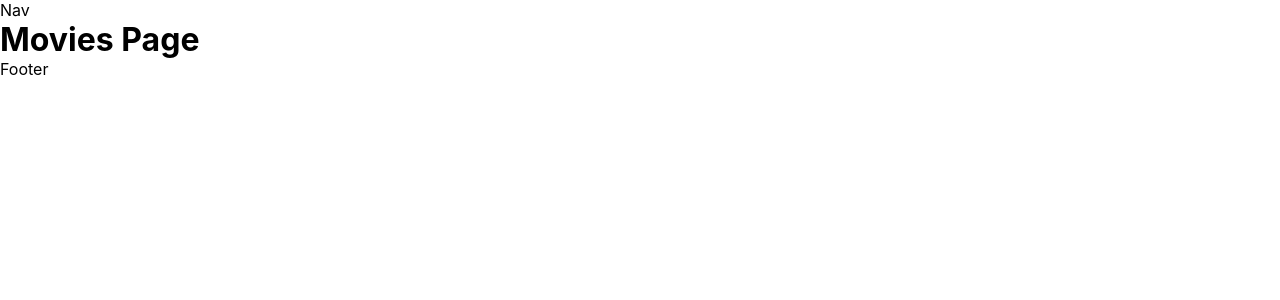
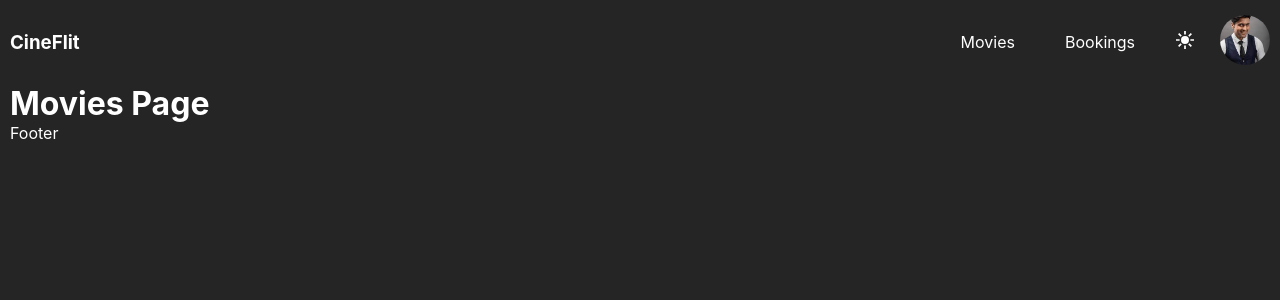
Before and after one commit to Dodul01/CineFlit, a React (Vite) app: page / in a window 1280 px wide. Shown: the top 300 px of the page. Built offline with nearby package versions, Linux system fonts and the light colour scheme.

Commit message:
Nav Bar Added

```diff
--- a/package.json
+++ b/package.json
@@ -14,6 +14,7 @@
     "match-sorter": "^6.3.3",
     "react": "^18.2.0",
     "react-dom": "^18.2.0",
+    "react-icons": "^5.0.1",
     "react-router-dom": "^6.21.3",
     "sort-by": "^1.2.0"
   },
--- a/src/App.css
+++ b/src/App.css
@@ -2,3 +2,27 @@
   margin: 0;
   padding: 0;
 }
+
+.app_container{
+  min-height: 100vh;
+  min-width: 100vw;
+}
+
+.app{
+  max-width: 1560px;
+  margin: 0px auto;
+  padding: 0px 10px;
+}
+
+.dark{
+  background-color: #252525;
+  color: white;
+  transition: all ease-in-out 1s;
+}
+
+.light{
+  background-color: white;
+  color: #252525;
+  transition: all ease-in-out 1s;
+
+}
--- a/src/App.jsx
+++ b/src/App.jsx
@@ -2,13 +2,19 @@ import { Outlet } from 'react-router-dom'
 import './App.css'
 import Nav from './Components/Nav/Nav'
 import Footer from './Components/Footer/Footer'
+import { useContext } from 'react'
+import { AppContext } from './AppContext/AppContextProvider'
 
 const App = () => {
+  const { isDark } = useContext(AppContext)
+
   return (
-    <div>
-      <Nav />
-      <Outlet />
-      <Footer />
+    <div className={`${isDark ? 'dark' : 'light'} app_container`}>
+      <div className='app'>
+        <Nav />
+        <Outlet />
+        <Footer />
+      </div>
     </div>
   )
 }
--- /dev/null
+++ b/src/AppContext/AppContextProvider.jsx
@@ -0,0 +1,19 @@
+import { createContext, useState } from 'react'
+
+export const AppContext = createContext();
+
+const AppContextProvider = ({children}) => {
+  const [isDark, setIsDark] = useState(true);
+
+  const appInfo = {
+    isDark, setIsDark
+  }
+
+  return (
+    <AppContext.Provider value={appInfo}>
+      {children}
+    </AppContext.Provider>
+  )
+}
+
+export default AppContextProvider
--- a/src/Components/Nav/Nav.jsx
+++ b/src/Components/Nav/Nav.jsx
@@ -1,6 +1,57 @@
+import { NavLink } from "react-router-dom"
+import { BsFillMenuButtonFill } from "react-icons/bs";
+import { IoSunnySharp, IoMoonSharp } from "react-icons/io5";
+import { RxCross1 } from "react-icons/rx";
+import avater from '../../assets/modalImg.jpg'
+import './nav.css';
+import { useContext, useState } from "react";
+import { AppContext } from "../../AppContext/AppContextProvider";
+
 const Nav = () => {
+    const [isMenuOpen, setIsMenuOpen] = useState(false);
+    const { isDark, setIsDark } = useContext(AppContext);
+
     return (
-        <div>Nav</div>
+        <div className="nav_container">
+            <div>
+                <h3>CineFlit</h3>
+            </div>
+            <div className="nav_links_container">
+                <NavLink className='link' to='/'>Movies</NavLink>
+                <NavLink className='link' to='/bookings'>Bookings</NavLink>
+
+                <div onClick={() => setIsDark(!isDark)}>
+                    {isDark ? <IoSunnySharp className="icon" /> : <IoMoonSharp className="icon" />}
+                </div>
+
+                <div>
+                    <img className="avater" src={avater} alt="Avater" />
+                </div>
+            </div>
+
+            {/* Responsive Menu */}
+            <div className="mobile_menu_container">
+                <BsFillMenuButtonFill onClick={() => setIsMenuOpen(!isMenuOpen)} className="menu_icon" />
+                <div style={isMenuOpen ? { right: '0px'} : { right: '500px' }} className="mobile_menu_drowire">
+                    <RxCross1 onClick={() => setIsMenuOpen(!isMenuOpen)} className="menu_icon cross_icon" />
+
+
+                    <div style={isDark ? { background: '#242424', transition: 'all ease-in-out 1s' } : { background: 'white', transition: 'all ease-in-out 1s' }} className="responsive_menu_container">
+                        <h3>CineFlit</h3>
+
+                        <div>
+                            <img className="avater" src={avater} alt="Avater" />
+                        </div>
+
+                        <NavLink className='link' to='/'>Movies</NavLink>
+                        <NavLink className='link' to='/bookings'>Bookings</NavLink>
+                        <div onClick={() => setIsDark(!isDark)}>
+                            {isDark ? <IoSunnySharp className="icon" /> : <IoMoonSharp className="icon" />}
+                        </div>
+                    </div>
+                </div>
+            </div>
+        </div>
     )
 }
 
--- /dev/null
+++ b/src/Components/Nav/nav.css
@@ -0,0 +1,90 @@
+.nav_container {
+    display: flex;
+    align-items: center;
+    justify-content: space-between;
+    padding: 15px 0px;
+}
+
+.avater {
+    height: 50px;
+    width: 50px;
+    object-fit: cover;
+    background-position: center;
+    border-radius: 50%;
+}
+
+.nav_links_container {
+    display: flex;
+    align-items: center;
+    justify-content: center;
+    gap: 20px;
+}
+
+.link {
+    color: inherit;
+    text-decoration: none;
+    font-weight: 400;
+    font-size: 16px;
+    padding: 5px 15px;
+    border-radius: 4px;
+    transition: all ease-in-out 0.3s;
+}
+
+.link:hover {
+    background-color: #504f4f;
+    color: inherit
+}
+
+.icon {
+    font-size: 20px;
+    padding: 5px;
+    transition: all ease-in-out 0.3s;
+    cursor: pointer;
+    border-radius: 50%;
+}
+
+.icon:hover {
+    background: #504f4f;
+}
+
+.menu_icon {
+    font-size: 20px;
+    cursor: pointer;
+}
+
+.mobile_menu_container {
+    display: none;
+}
+
+
+
+@media screen and (max-width: 500px) {
+    .nav_links_container {
+        display: none;
+    }
+
+    .mobile_menu_container {
+        display: block;
+    }
+
+    .mobile_menu_drowire {
+        position: absolute;
+        top: 0px;
+        right: 500px;
+        height: 100vh;
+        width: 100vw;
+        transition: all ease-in-out 0.3s;
+    }
+
+    .responsive_menu_container{
+        display: flex;
+        flex-direction: column;
+        gap: 10px;
+        padding: 10px;
+    }
+
+    .cross_icon {
+        float: right;
+        padding: 10px;
+    }
+}
--- a/src/main.jsx
+++ b/src/main.jsx
@@ -4,11 +4,14 @@ import App from './App.jsx'
 import './index.css'
 import { RouterProvider } from 'react-router-dom'
 import router from './Router/Router.jsx'
+import AppContextProvider from './AppContext/AppContextProvider.jsx'
 
 ReactDOM.createRoot(document.getElementById('root')).render(
   <>
-    <RouterProvider router={router}>
-      <App />
-    </RouterProvider>
+    <AppContextProvider>
+      <RouterProvider router={router}>
+        <App />
+      </RouterProvider>
+    </AppContextProvider>
   </>,
 )
```
Also changed, not shown: src/assets/modalImg.jpg (added), 1 other file (tests, documents, lock files or other folders).
